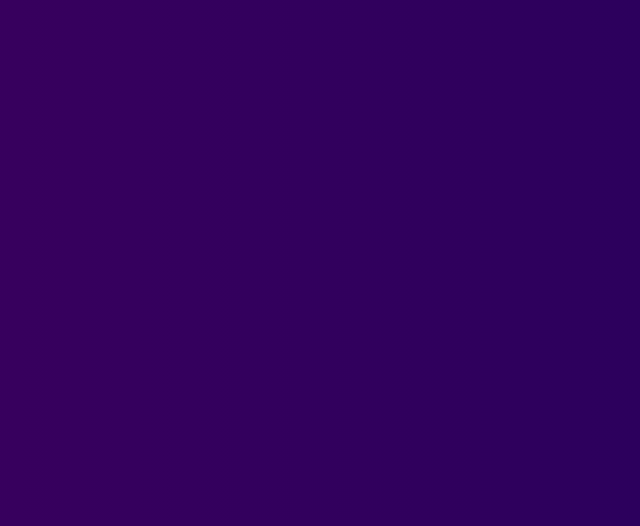
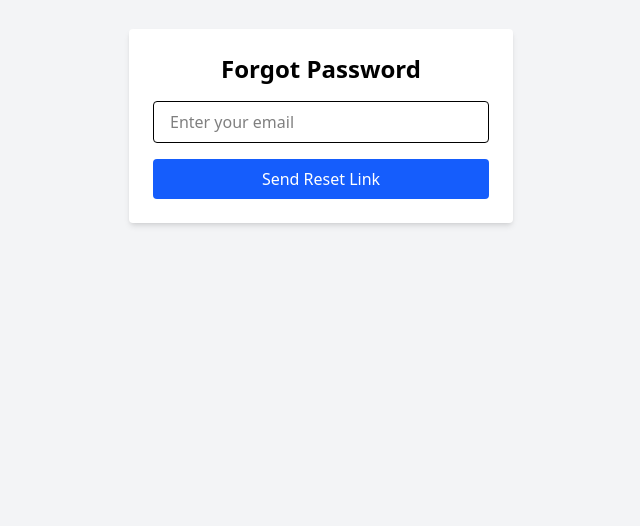
Before and after one commit to Harsh882002/kitsreviews, a React (Vite) app: page /forgot-password in a window 1280 px wide. Before the commit this address had no page. Shown: the part 274-800 px from the top of the page, without its empty margins (319-959 px from the left). Built offline with nearby package versions, Linux system fonts and the light colour scheme; the HTML template or start-up script is replaced by a standard one.

Commit message:
Add Foget Password

```diff
--- /dev/null
+++ b/src/ForgetPassword.jsx
@@ -0,0 +1,48 @@
+import { sendPasswordResetEmail } from 'firebase/auth';
+import React, { useState } from 'react'
+import { toast, ToastContainer } from 'react-toastify';
+import { auth } from './firebaseConfig';
+
+const ForgetPassword = () => {
+    const [email, setEmail] = useState("");
+
+    const handlePasswordReset = async (e) => {
+        e.preventDefault();
+
+        try {
+            await sendPasswordResetEmail(auth, email.trim());
+            toast.success("If an account exists with this email, a reset link has been sent.");
+        } catch (error) {
+            console.log(error);
+            toast.error(error.message || "Failed to send password reset email.");
+        }
+    };
+    return (
+        <div className="flex justify-center items-center min-h-screen bg-gray-100">
+            <form onSubmit={handlePasswordReset} className="bg-white p-6 rounded shadow-md w-96">
+                <h2 className="text-2xl font-semibold mb-4 text-center">Forgot Password</h2>
+
+                <input
+                    type="email"
+                    value={email}
+                    onChange={(e) => setEmail(e.target.value)}
+                    required
+                    placeholder="Enter your email"
+                    className="w-full px-4 py-2 border rounded mb-4"
+                />
+
+                <button
+                    type="submit"
+                    className="bg-blue-600 text-white px-4 py-2 rounded hover:bg-blue-700 w-full"
+                >
+                    Send Reset Link
+                </button>
+
+            </form>
+            <ToastContainer position="top-center" autoClose={3000} />
+
+        </div>
+    );
+}
+
+export default ForgetPassword
--- a/src/Login.jsx
+++ b/src/Login.jsx
@@ -17,7 +17,6 @@ export default function Login() {
   const navigate = useNavigate();
   const emailRegex = /^[^\s@]+@[^\s@]+\.[^\s@]+$/;
 
-  // ✅ Redirect to dashboard if already logged in
   useEffect(() => {
     const token = localStorage.getItem('token');
     if (token) {
@@ -110,6 +109,14 @@ export default function Login() {
                 className="w-full px-4 py-2 mt-1 bg-white border border-black/30 text-black rounded-xl focus:outline-none focus:ring-2 focus:ring-black placeholder:text-black/50"
                 placeholder="Enter your password"
               />
+              <div className="text-right mt-2">
+                <Link
+                  to="/forgot-password"
+                  className="text-sm text-blue-700 hover:underline"
+                >
+                  Forgot Password?
+                </Link>
+              </div>
             </div>
 
             <button
@@ -132,10 +139,8 @@ export default function Login() {
         </div>
       </div>
 
-      {/* Toast Container */}
-      <ToastContainer position="top-center" autoClose={3000} hideProgressBar  />
+      <ToastContainer position="top-center" autoClose={3000} hideProgressBar />
 
-      {/* Custom CSS */}
       <style jsx>{`
         .animate-gradient-x {
           background-size: 400% 400%;
--- a/src/router/RoutingComponent.jsx
+++ b/src/router/RoutingComponent.jsx
@@ -10,6 +10,7 @@ import ProtectedRoute from "./ProtectedRoute"
 import EditReview from "../teacher/pages/EditReview"
 import EditReviewForm from "../student/pages/EditReview"
 import AllReviews from "../teacher/pages/AllReviews"
+import ForgetPassword from "../ForgetPassword"
 
 export const RoutingComponent = () => {
     return (
@@ -84,6 +85,13 @@ export const RoutingComponent = () => {
                 element={<AllReviews />}
             />
 
+
+            <Route
+                path="/forgot-password"
+                element={
+                    <ForgetPassword />
+                }
+            />
             <Route
                 path="/not-authorized"
                 element={
```
Lines whose indentation alone changed are shown as unchanged.
